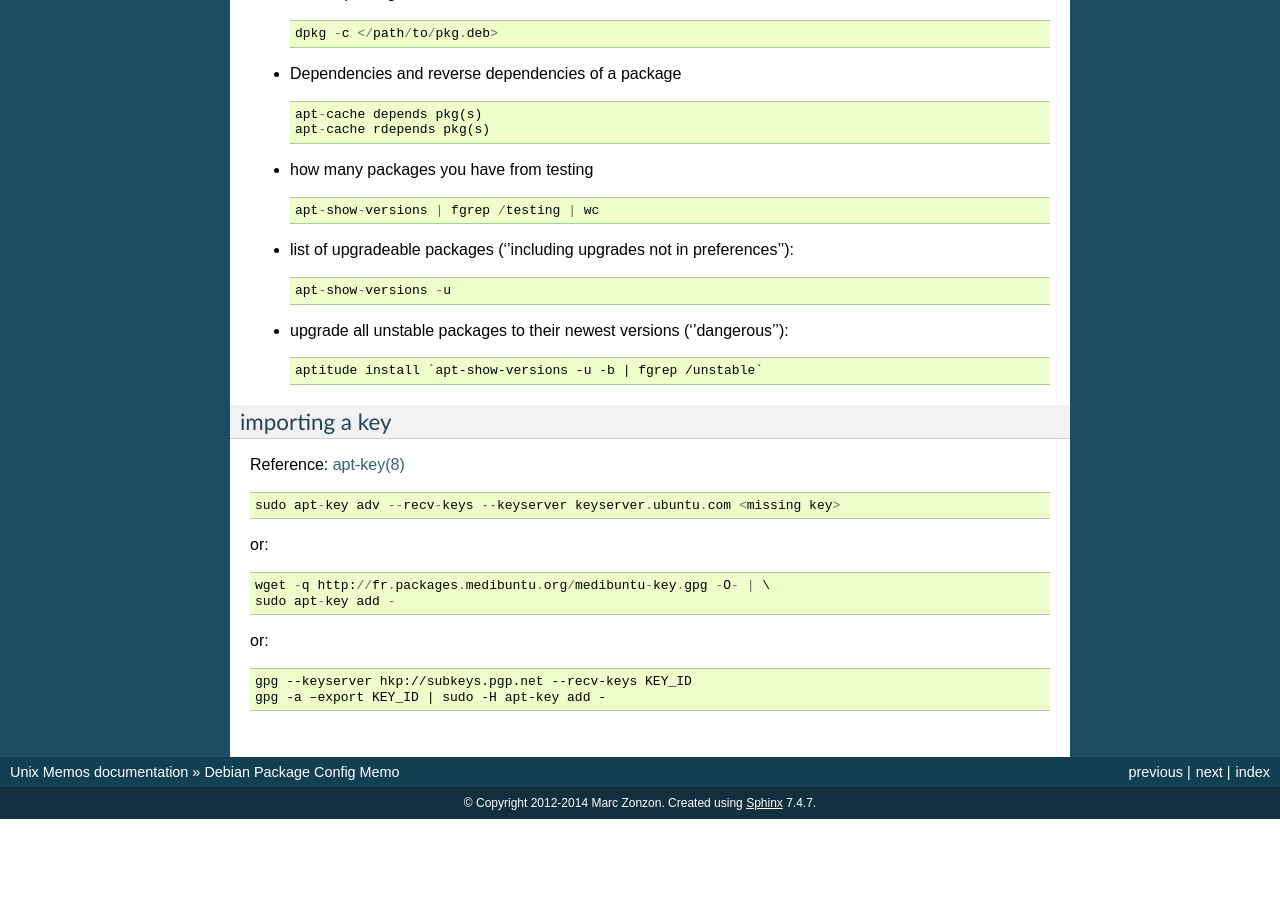
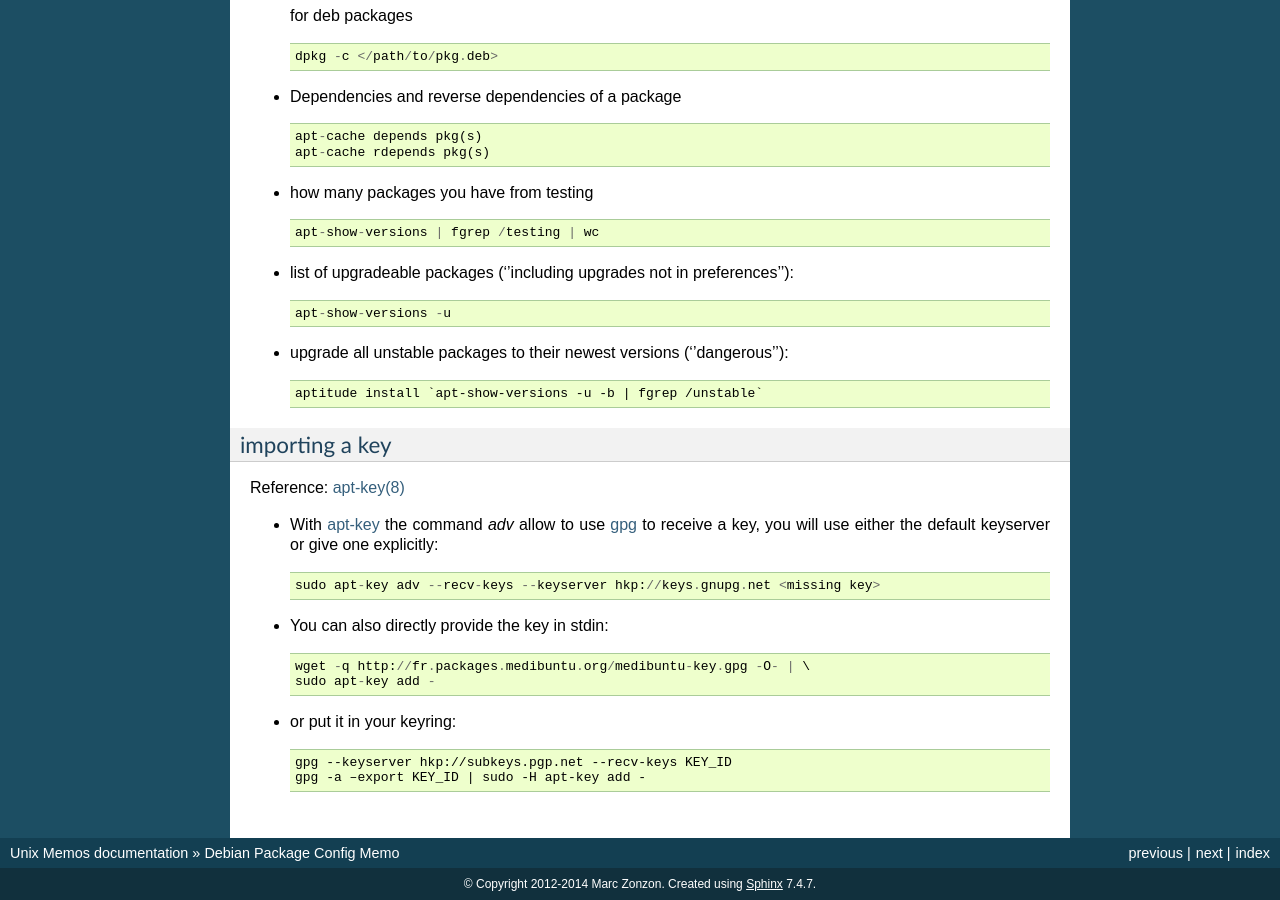
Before and after one commit to marczz/unix_memo, a Sphinx documentation site: the page built from source/debian_package_memo.rst, in a window 1280 px wide and 900 px high, scrolled down 6691 px. Built offline with Sphinx 7.4.7, drawn with Linux system fonts in a browser that asks for light colours; the version number could not be read and is left out; before the commit the page ends 7510 px from its top, so only the background shows below that; some of the changed text lies outside the part shown.

Commit message:
source/debian_package_memo.rst: fixed erroneous links, updated appt-key

```diff
--- a/source/debian_package_memo.rst
+++ b/source/debian_package_memo.rst
@@ -131,6 +131,8 @@
 -   :man:`apt-cache(8)`,
     :man:`apt-file(1)`
 -   :man:`apt-offline(8)`
+-   `Debian Reference: Debian package management
+    <https://www.debian.org/doc/manuals/debian-reference/ch02.en.html>`_
 -   `aptitude User Manual <http://aptitude.alioth.debian.org/doc/en/>`_,
     `command line use <http://aptitude.alioth.debian.org/doc/en/rn01.html>`_ and
     `aptitude Command-Line Reference
@@ -260,11 +262,13 @@
     aptitude show "?priority(standard)" aptitude show '~p standard'
     :sub:`~`
 
--   search patterns description is in `Debian Reference: The aptitude
-    regex
-    formula <http://www.debian.org/doc/manuals/debian-reference/ch02.en.html#_the_aptitude_regex_formula>`__
-    `Aptitude reference guide: search
-    patterns <http://localhost/doc/aptitude/html/en/ch02s04s05.html>`__
+-   search patterns description is in
+    `Debian Reference: The aptitude regex formula
+    <http://www.debian.org/doc/manuals/debian-reference/ch02.en.html#_the_aptitude_regex_formula>`_
+    and
+    `Aptitude reference guide: search  patterns
+    <http://aptitude.alioth.debian.org/doc/en/ch02s04.html>`_.
+
 
 +--------------+----------------+----------------------+-----------------+--------------------+------------+
 | key          | val            | key                  | val             | key                | val        |
@@ -293,8 +297,8 @@
 +--------------+----------------+----------------------+-----------------+--------------------+------------+
 
 
-<type\> is one of “depends”, “predepends”, “recommends”, “suggests”, “breaks”,
-“conflicts”, or “replaces”.
+<type\> is one of ``depends``, ``predepends``, ``recommends``,
+``suggests``, ``breaks``, ``conflicts``, or ``replaces``.
 
 -    package priority/dists information
 
@@ -475,16 +479,18 @@
 ---------------
 Reference: :man:`apt-key(8)`
 
-::
+-    With :man:`apt-key` the command *adv* allow to use :man:`gpg` to
+     receive a key, you will use either the default keyserver or give
+     one explicitly::
 
-    sudo apt-key adv --recv-keys --keyserver keyserver.ubuntu.com <missing key>
+       sudo apt-key adv --recv-keys --keyserver hkp://keys.gnupg.net <missing key>
 
-or::
+-   You can also directly provide the key in stdin::
 
-  wget -q http://fr.packages.medibuntu.org/medibuntu-key.gpg -O- | \
-  sudo apt-key add -
+      wget -q http://fr.packages.medibuntu.org/medibuntu-key.gpg -O- | \
+      sudo apt-key add -
 
-or::
+-   or put it in your keyring::
 
-  gpg --keyserver hkp://subkeys.pgp.net --recv-keys KEY_ID
-  gpg -a –export KEY_ID | sudo -H apt-key add -
+      gpg --keyserver hkp://subkeys.pgp.net --recv-keys KEY_ID
+      gpg -a –export KEY_ID | sudo -H apt-key add -
```
